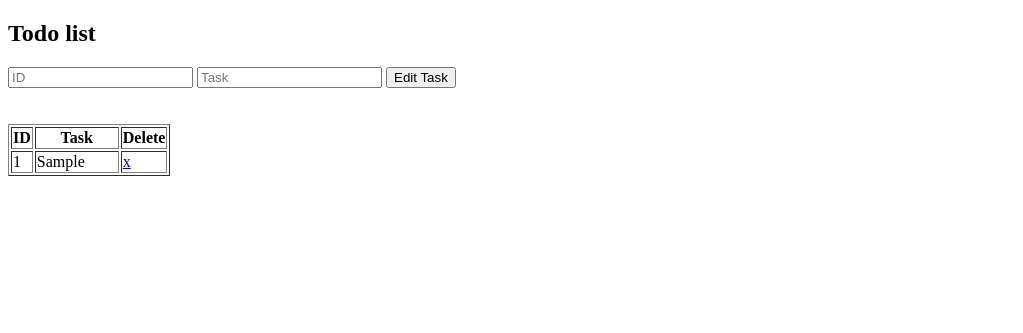
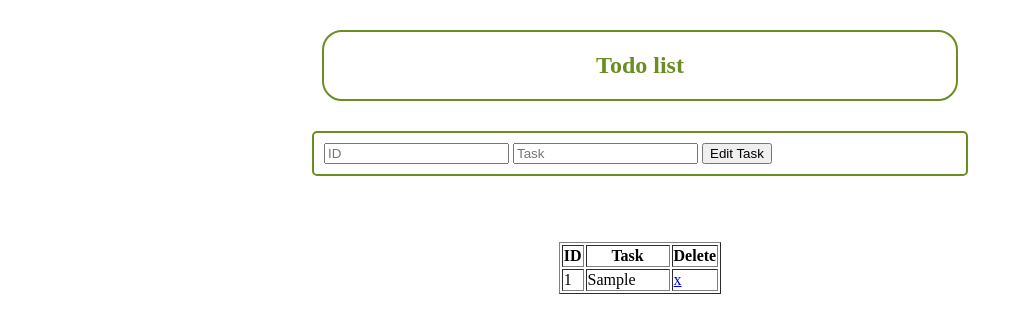
Before and after one commit to shaus019/virtaulization, a PHP site: page / in a window 1280 px wide. Shown: the top 333 px of the page, without its empty margins (0-1023 px from the left). Run offline with PHP 8.4, Linux system fonts and the light colour scheme; tables that the repository leaves empty hold one stand-in row (values such as "Sample post").

Commit message:
fixed CSS

```diff
--- a/public/admin/index.php
+++ b/public/admin/index.php
@@ -2,7 +2,8 @@
 <html>
 
 <head>
-    <title> To-do list admin portal </title>
+<title> Todo list admin portal </title>
+  <link rel="stylesheet" type="text/css" href="style.css">
 </head>
 
 <body>
@@ -10,7 +11,7 @@
         <h2>Todo list</h2>
     </div>
 
-    <form method="POST" action="index.php">
+    <form class="form" method="POST" action="index.php">
         <input type = "text" name = "task-id" class = "task_input" placeholder="ID">
         <input type = "text" name = "task" class = "task_input" placeholder="Task">
         <button type = "submit" class = "task_btn" name = "submit"> Edit Task </button>
--- a/public/admin/style.css
+++ b/public/admin/style.css
@@ -1,18 +1,21 @@
+table {
+    margin-right: auto !important;
+    margin-left: auto !important;
+}
+
 .heading{
     width: 50%;
     margin: 30px auto;
     text-align: center;
     color: #6B8E23;
-    background: #FF8DC;
     border: 2px solid #6B8E23;
     border-radius: 20px;
 }
 
-.form{
+form {
     width: 50%;
     margin: 30px auto;
     border-radius: 5px;
     padding: 10px;
-    background: #FF8DC;
     border: 2px solid #6B8E23;
 }
--- a/public/user/index.php
+++ b/public/user/index.php
@@ -2,6 +2,7 @@
 
 <head>
   <title> Todo list user portal </title>
+  <link rel="stylesheet" type="text/css" href="style.css">
 </head>
 
 <body>
```
Also changed, not shown: public/user/style.css (+6 -2 lines).
